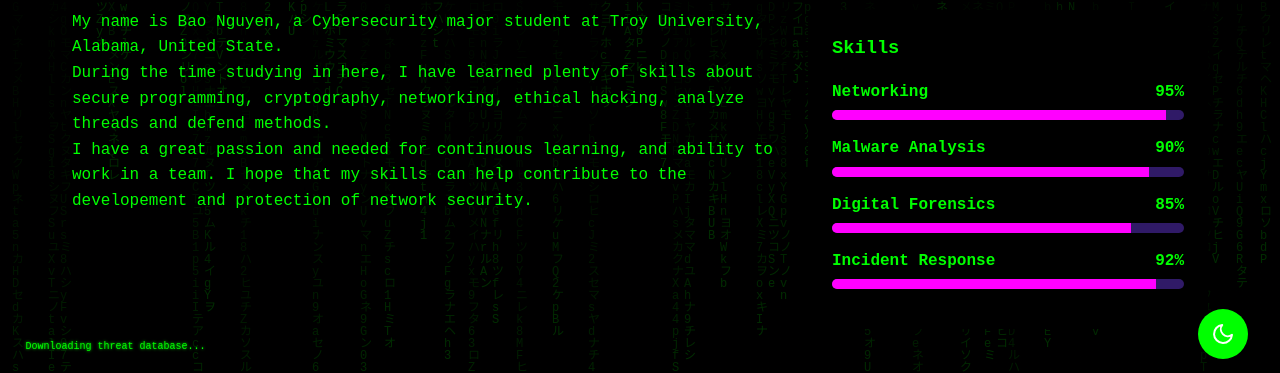
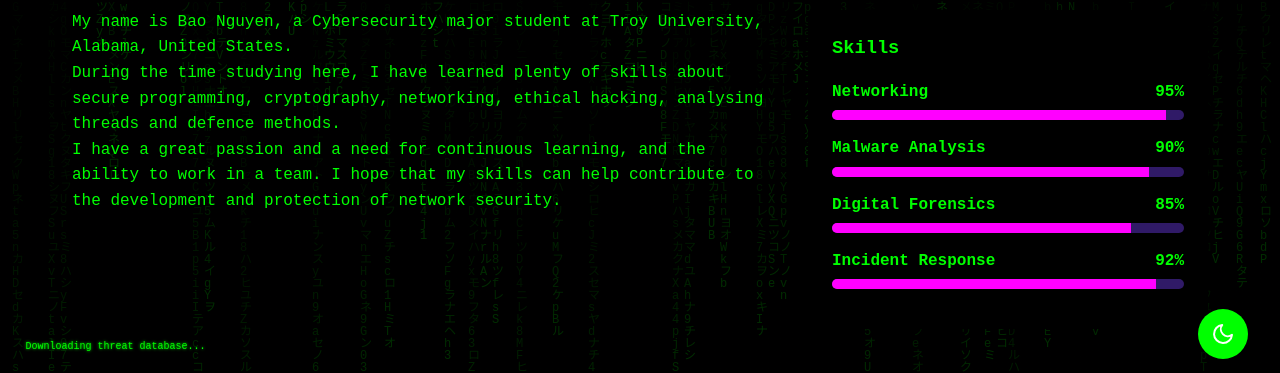
Before and after one commit to NCB221/Portfolio-Website, a plain HTML site: page index.html in a window 1280 px wide. Shown: the part 409-782 px from the top of the page. Drawn offline with Linux system fonts and the light colour scheme; a web font is replaced by a local one.

Commit message:
Update index.html

```diff
--- a/index.html
+++ b/index.html
@@ -35,9 +35,9 @@
             <h2>Introduction</h2>
             <div class="about-content">
                 <div class="about-text">
-                    <p>My name is Bao Nguyen, a Cybersecurity major student at Troy University, Alabama, United State.</p>
-                    <p>During the time studying in here, I have learned plenty of skills about secure programming, cryptography, networking, ethical hacking, analyze threads and defend methods.</p>
-                    <p>I have a great passion and needed for continuous learning, and ability to work in a team. I hope that my skills can help contribute to the developement and protection of network security.</p>
+                    <p>My name is Bao Nguyen, a Cybersecurity major student at Troy University, Alabama, United States.</p>
+                    <p>During the time studying here, I have learned plenty of skills about secure programming, cryptography, networking, ethical hacking, analysing threads and defence methods.</p>
+                    <p>I have a great passion and a need for continuous learning, and the  ability to work in a team. I hope that my skills can help contribute to the development and protection of network security.</p>
                 </div>
 
                 <div class="skills">
```
